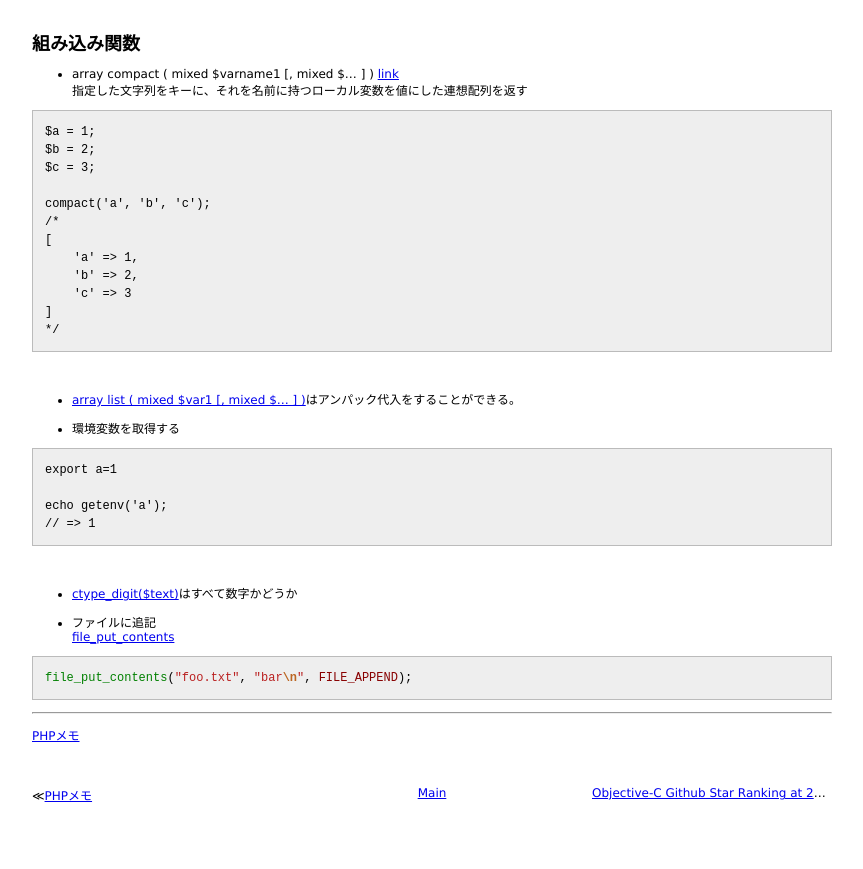
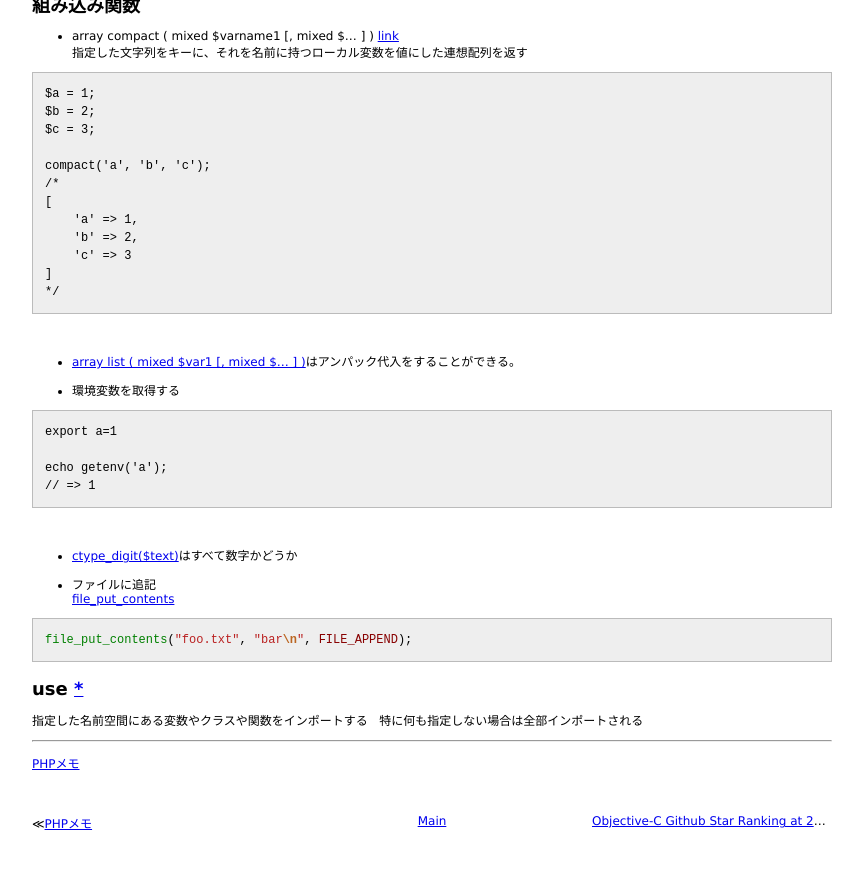
Before and after one commit to 38elements/38elements.github.com, a Jekyll site: the page built from _posts/2016-05-24-php.md, in a window 1280 px wide and 900 px high, scrolled down 2531 px. Shown: the top 869 px of the window, without its empty margins (208-1071 px from the left). Built offline with Jekyll 4.4.1, drawn with Linux system fonts in a browser that asks for light colours.

Commit message:
Update 2016-05-24-php.md

````diff
--- a/_posts/2016-05-24-php.md
+++ b/_posts/2016-05-24-php.md
@@ -120,8 +120,6 @@ parent::foo
 
 [Document](http://www.php.net/traits)
 
-```
-```
 <br>
 
 ## 構文
@@ -189,6 +187,12 @@ echo getenv('a');
 file_put_contents("foo.txt", "bar\n", FILE_APPEND);
 ```
 
+## use [\*](http://php.net/manual/ja/language.namespaces.importing.php)
+
+指定した名前空間にある変数やクラスや関数をインポートする
+特に何も指定しない場合は全部インポートされる
+
+
 ---
 
 [PHPメモ](/2016/05/30/php.html)
````
